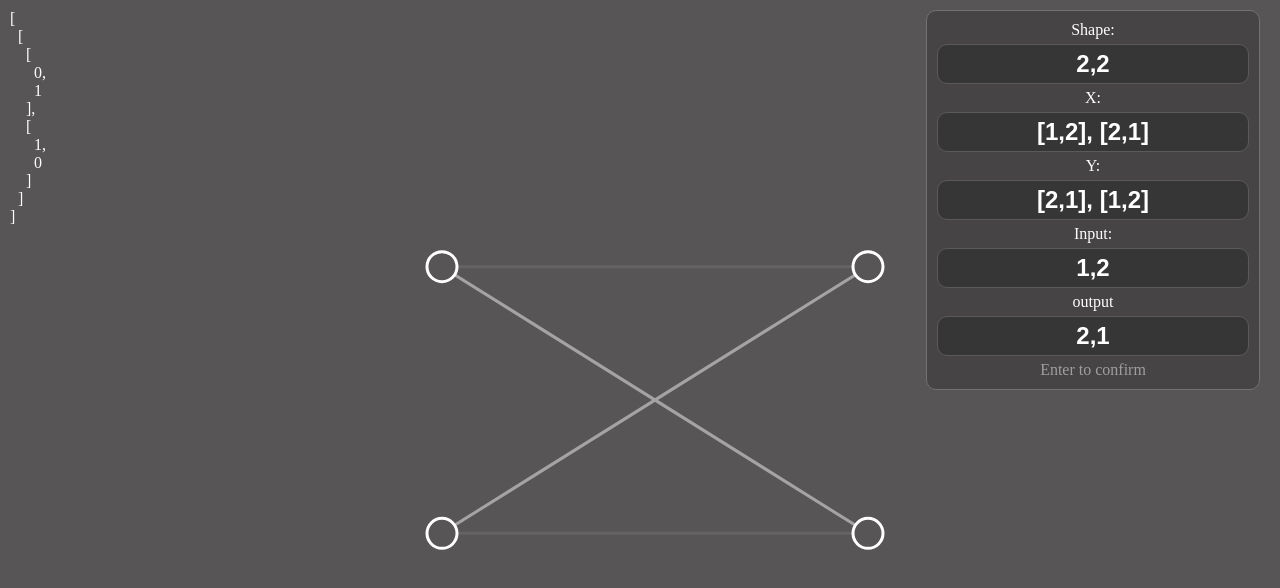
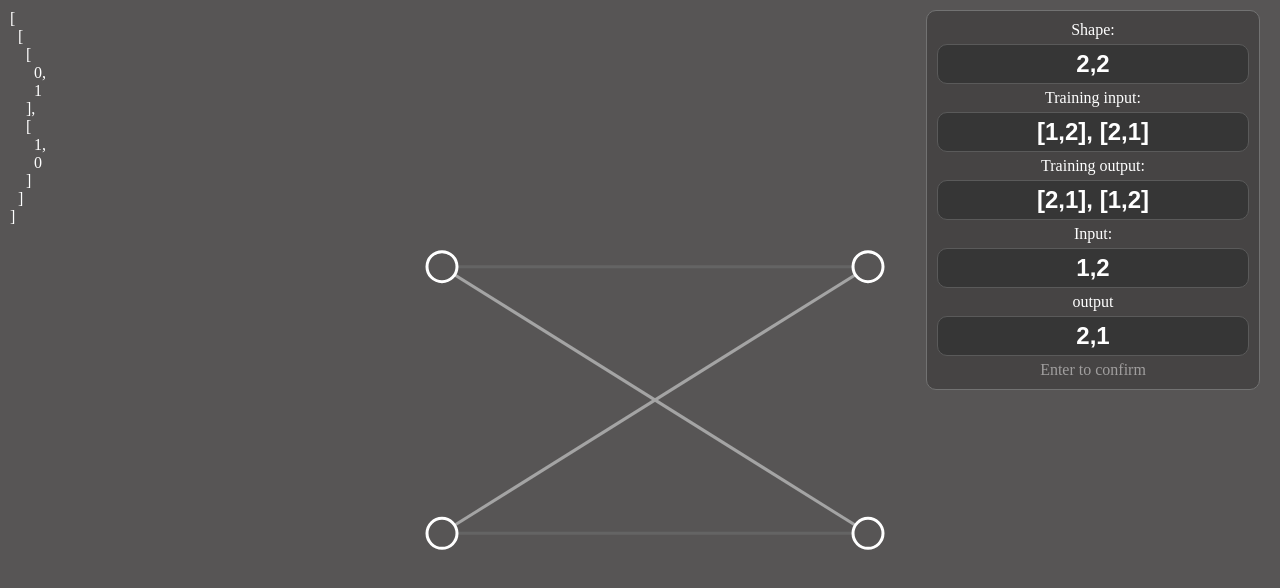
Before and after one commit to Thiago099/neural-network, a website built with Vite: page index.html in a window 1280 px wide. Built offline with nearby package versions, Linux system fonts and the light colour scheme.

Commit message:
[feature]

```diff
--- a/index.html
+++ b/index.html
@@ -10,9 +10,9 @@
     <div id="form">
       <label for="network-shape">Shape:</label>
       <input type="text" id="network-shape" value="2,2">
-      <label for="x">X:</label>
+      <label for="x">Training input:</label>
       <input type="text" id="x" value="[2,1], [1,2]">
-      <label for="y">Y:</label>
+      <label for="y">Training output:</label>
       <input type="text" id="y" value="[1,2], [2,1]">
       <label for="z">Input:</label>
       <input type="text" id="input" value="2,10">
```
